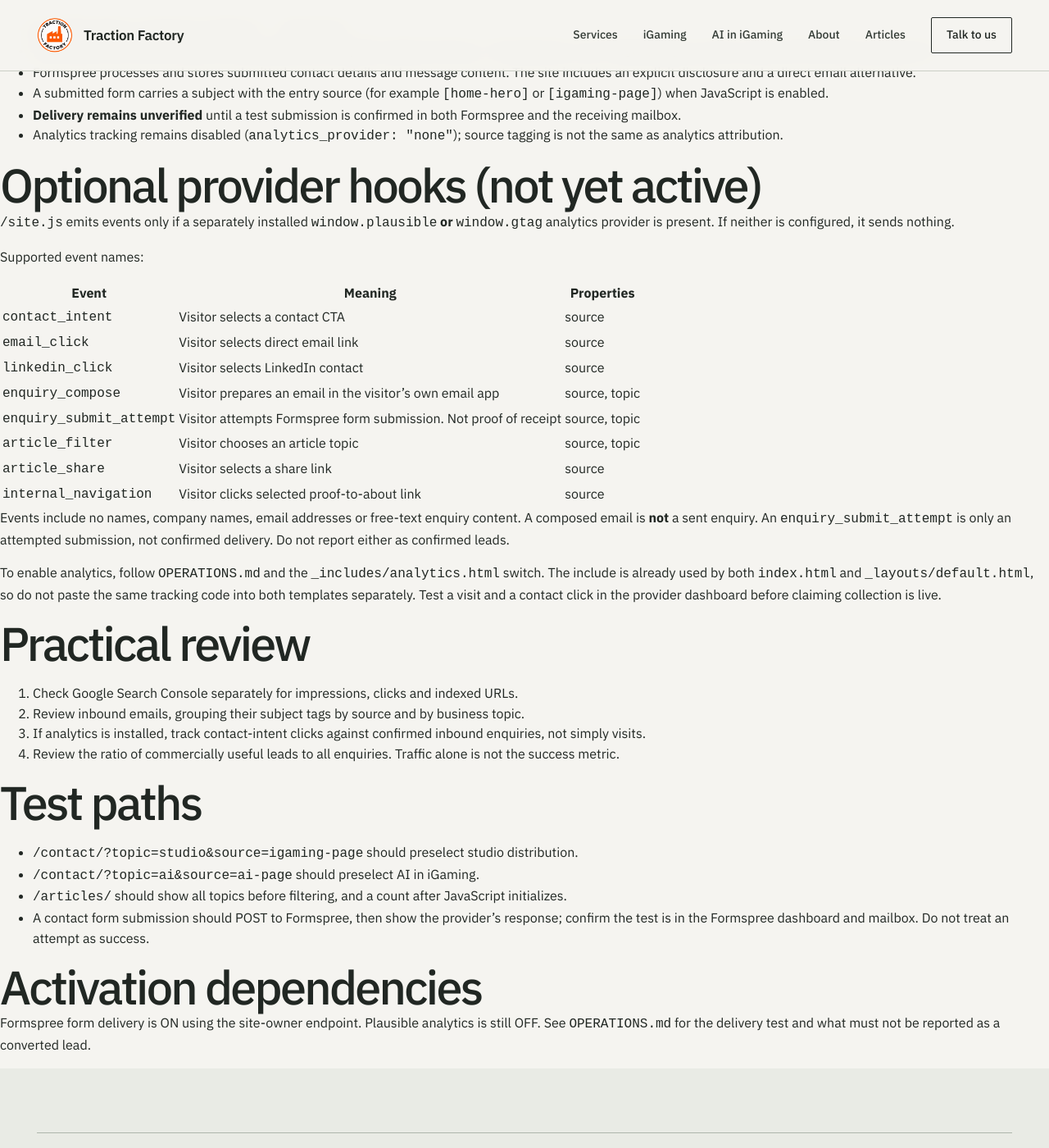
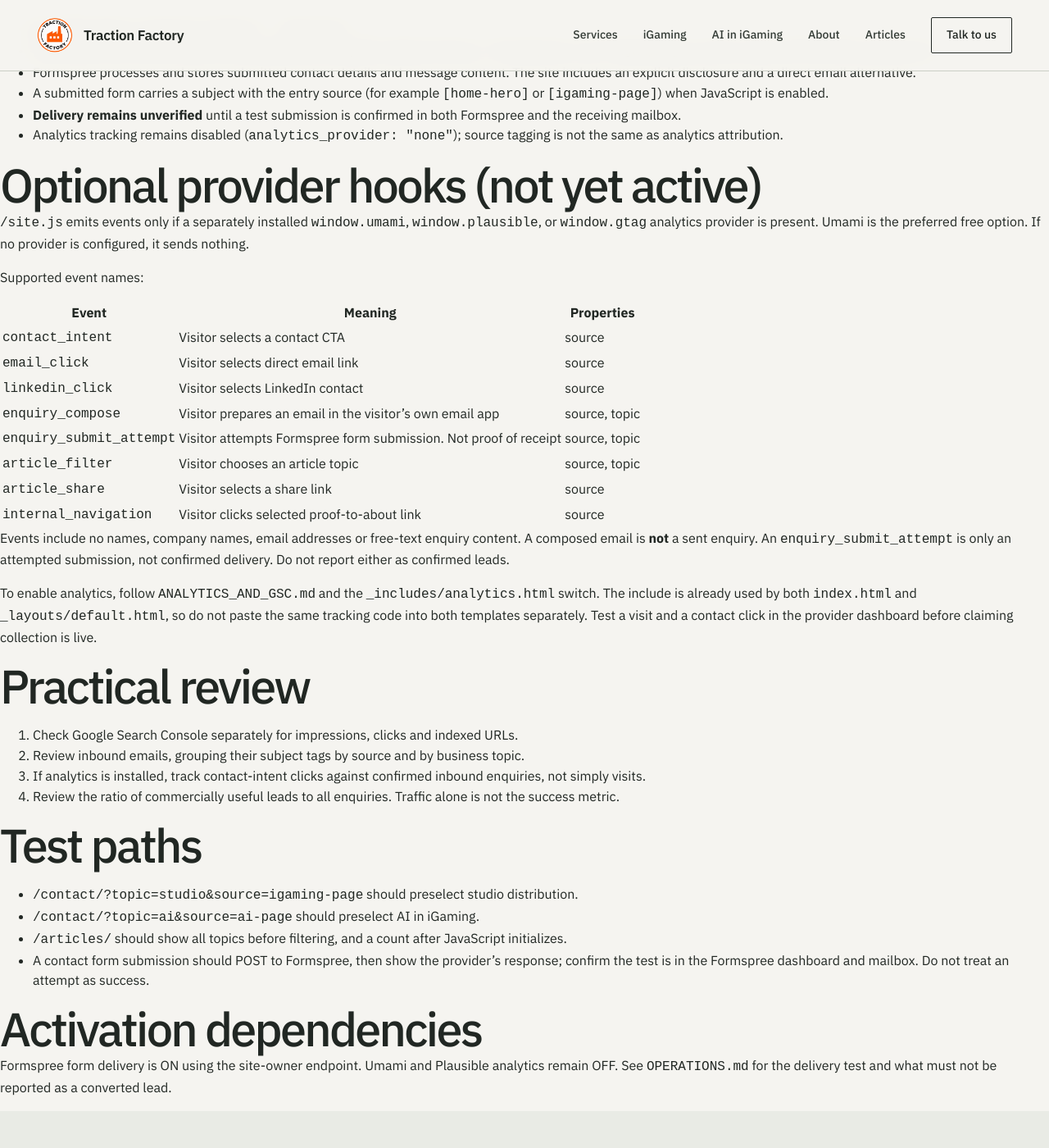
Before and after one commit to thomasrhysjones-hub/traction-factory-site, a Jekyll site: the page built from MEASUREMENT.md, in a window 1280 px wide and 1400 px high, scrolled down 431 px. Shown: the whole window at 82% size. Built offline with Jekyll 4.4.1, drawn with Linux system fonts in a browser that asks for light colours; our own code applies the rules of GitHub Pages for plain Markdown files.

Commit message:
Update measurement reference for free Umami event tracking

```diff
--- a/MEASUREMENT.md
+++ b/MEASUREMENT.md
@@ -11,7 +11,7 @@
 
 ## Optional provider hooks (not yet active)
 
-`/site.js` emits events only if a separately installed `window.plausible` **or** `window.gtag` analytics provider is present. If neither is configured, it sends nothing.
+`/site.js` emits events only if a separately installed `window.umami`, `window.plausible`, or `window.gtag` analytics provider is present. Umami is the preferred free option. If no provider is configured, it sends nothing.
 
 Supported event names:
 
@@ -28,7 +28,7 @@ Supported event names:
 
 Events include no names, company names, email addresses or free-text enquiry content. A composed email is **not** a sent enquiry. An `enquiry_submit_attempt` is only an attempted submission, not confirmed delivery. Do not report either as confirmed leads.
 
-To enable analytics, follow `OPERATIONS.md` and the `_includes/analytics.html` switch. The include is already used by both `index.html` and `_layouts/default.html`, so do not paste the same tracking code into both templates separately. Test a visit and a contact click in the provider dashboard before claiming collection is live.
+To enable analytics, follow `ANALYTICS_AND_GSC.md` and the `_includes/analytics.html` switch. The include is already used by both `index.html` and `_layouts/default.html`, so do not paste the same tracking code into both templates separately. Test a visit and a contact click in the provider dashboard before claiming collection is live.
 
 ## Practical review
 
@@ -46,4 +46,4 @@ To enable analytics, follow `OPERATIONS.md` and the `_includes/analytics.html` s
 
 ## Activation dependencies
 
-Formspree form delivery is ON using the site-owner endpoint. Plausible analytics is still OFF. See `OPERATIONS.md` for the delivery test and what must not be reported as a converted lead.
+Formspree form delivery is ON using the site-owner endpoint. Umami and Plausible analytics remain OFF. See `OPERATIONS.md` for the delivery test and what must not be reported as a converted lead.
```
